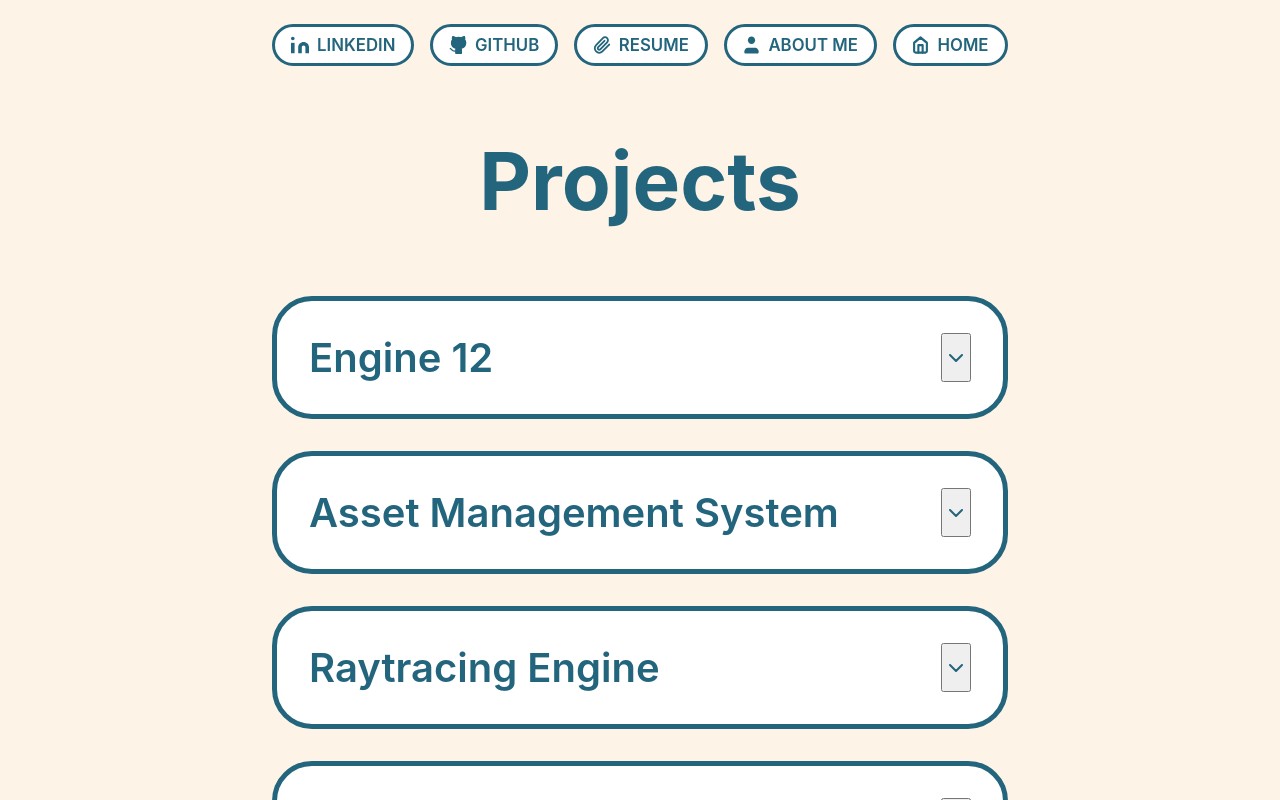
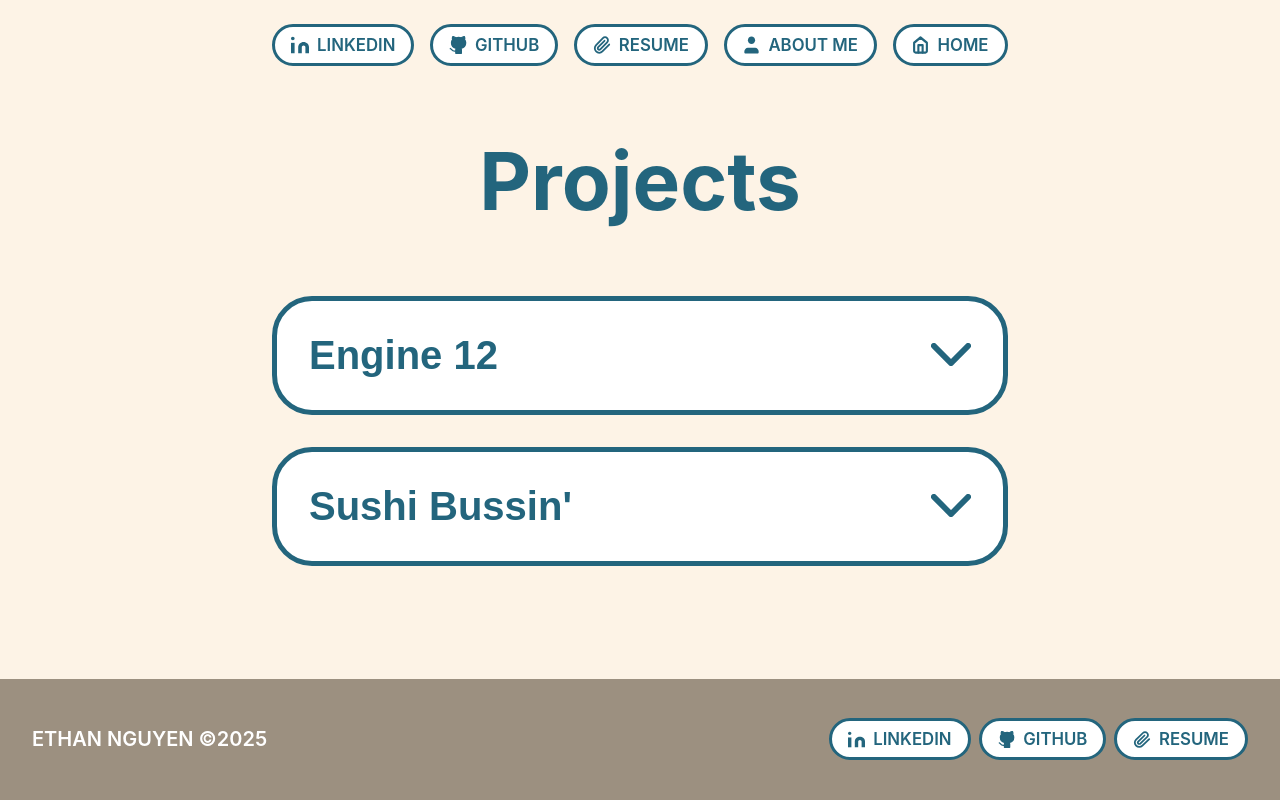
Before and after one commit to FunniNam3/FunniNam3.github.io, a React (Create React App) app in the folder my-app/: page /Projects in a window 1280 px wide. Shown: the top 800 px of the page. Built offline with nearby package versions, Linux system fonts and the light colour scheme.

Commit message:
project page changes

```diff
--- a/my-app/src/Projects.css
+++ b/my-app/src/Projects.css
@@ -3,7 +3,7 @@ section.Projects
     width: 100vmin;
 }
 
-div.ProjectContainer
+button.ProjectContainer
 {
     flex-grow: 1;
     display: flex;
@@ -14,8 +14,8 @@ div.ProjectContainer
     background-color: white;
     border:0.7vmin solid #23657D;
     border-radius: 5vmin;
-    gap: 2vmin;
     margin: 4vmin;
+    width: 92vmin;
 }
 
 h1.Projects
@@ -44,3 +44,37 @@ div.ProjectDrop
     display: flex;
     flex-direction: row;
 }
+
+.ProjectCheveron
+{
+    justify-self: flex-end;
+}
+.Cheveron
+{
+    margin-top: 1.3vmin;
+    width: 5vmin;
+}
+
+div.ProjectDescription
+{
+    display: flex;
+    flex-direction: row;
+    width: 100%;
+    gap: 2vmin;
+}
+
+p.ProjectDescription{
+    margin-top: 2vmin;
+    font-family: Inter;
+    font-size: 2vmin;
+    text-align: left;
+    font-weight: 700;
+    color: #666563;
+}
+
+img.Engine12{
+    margin-top: 2vmin;
+    width: 50vmin;
+    border-radius: 2vmin;
+    justify-self:end
+}
--- a/my-app/src/Projects.tsx
+++ b/my-app/src/Projects.tsx
@@ -10,6 +10,7 @@ function Projects() {
   }, []);
 
   const [Engine12, setEngine12] = useState(false);
+  const [Sushi, setSushi] = useState(false);
   const [Asset, setAsset] = useState(false);
   const [RayTrace, setRayTrace] = useState(false);
   const [Planet, setPlanet] = useState(false);
@@ -18,58 +19,68 @@ function Projects() {
     <section className="Projects">
       <h1 className="Projects">Projects</h1>
 
-      <div className="ProjectContainer">
+      <button
+        className="ProjectContainer"
+        onClick={() => setEngine12(!Engine12)}
+      >
         <div className="ProjectDrop">
           <h2 className="ProjectName">Engine 12</h2>
-          <button
-            className="ProjectCheveron"
-            onClick={() => setEngine12(!Engine12)}
-          >
-            <img hidden={Engine12} src={Down} alt="Toggle" />
-            <img hidden={!Engine12} src={Up} alt="Toggle" />
-          </button>
+          <div className="ProjectCheveron">
+            <img
+              className="Cheveron"
+              hidden={Engine12}
+              src={Down}
+              alt="Toggle"
+            />
+            <img
+              className="Cheveron"
+              hidden={!Engine12}
+              src={Up}
+              alt="Toggle"
+            />
+          </div>
         </div>
-        <p hidden={!Engine12}>peepee poopoo</p>
-      </div>
+        <div className="ProjectDescription" hidden={!Engine12}>
+          <p className="ProjectDescription" hidden={!Engine12}>
+            A 3D game engine that aims to be convenient and lightweight, using
+            OpenGL for rendering. We are also aiming for an OS-agnostic
+            development experience. Meaning, regardless if you are on Windows,
+            Linux, or even MacOS, you can contribute to the project.
+          </p>
+          <img
+            src="Engine 12.png"
+            alt=""
+            className="Engine12"
+            hidden={!Engine12}
+          />
+        </div>
+      </button>
 
-      <div className="ProjectContainer">
+      <button className="ProjectContainer" onClick={() => setSushi(!Sushi)}>
         <div className="ProjectDrop">
-          <h2 className="ProjectName">Asset Management System</h2>
-          <button className="ProjectCheveron" onClick={() => setAsset(!Asset)}>
-            <img hidden={Asset} src={Down} alt="Toggle" />
-            <img hidden={!Asset} src={Up} alt="Toggle" />
-          </button>
+          <h2 className="ProjectName">Sushi Bussin'</h2>
+          <div className="ProjectCheveron">
+            <img className="Cheveron" hidden={Sushi} src={Down} alt="Toggle" />
+            <img className="Cheveron" hidden={!Sushi} src={Up} alt="Toggle" />
+          </div>
         </div>
-        <p hidden={!Asset}>peepee poopoo</p>
-      </div>
-
-      <div className="ProjectContainer">
-        <div className="ProjectDrop">
-          <h2 className="ProjectName">Raytracing Engine</h2>
-          <button
-            className="ProjectCheveron"
-            onClick={() => setRayTrace(!RayTrace)}
-          >
-            <img hidden={RayTrace} src={Down} alt="Toggle" />
-            <img hidden={!RayTrace} src={Up} alt="Toggle" />
-          </button>
+        <div className="ProjectDescription" hidden={!Sushi}>
+          <p className="ProjectDescription" hidden={!Sushi}>
+            A cute 2D game set in a Japanese restaurant. The player takes the
+            role of a restaurant busboy who needs to clear and clean customer
+            tables quickly. Many customers leave behind items, and it is also
+            the busboy's job to keep these items safe in the restaurant
+            inventory so the item can be returned later. If time runs out before
+            the player is finished, they will get fired and lose the game!!
+          </p>
+          <img
+            src="Sushi Bussin'.png"
+            alt=""
+            className="Engine12"
+            hidden={!Sushi}
+          />
         </div>
-        <p hidden={!RayTrace}>peepee poopoo</p>
-      </div>
-
-      <div className="ProjectContainer">
-        <div className="ProjectDrop">
-          <h2 className="ProjectName">Procedural Planet Builder</h2>
-          <button
-            className="ProjectCheveron"
-            onClick={() => setPlanet(!Planet)}
-          >
-            <img hidden={Planet} src={Down} alt="Toggle" />
-            <img hidden={!Planet} src={Up} alt="Toggle" />
-          </button>
-        </div>
-        <p hidden={!Planet}>peepee poopoo</p>
-      </div>
+      </button>
     </section>
   );
 }
```
